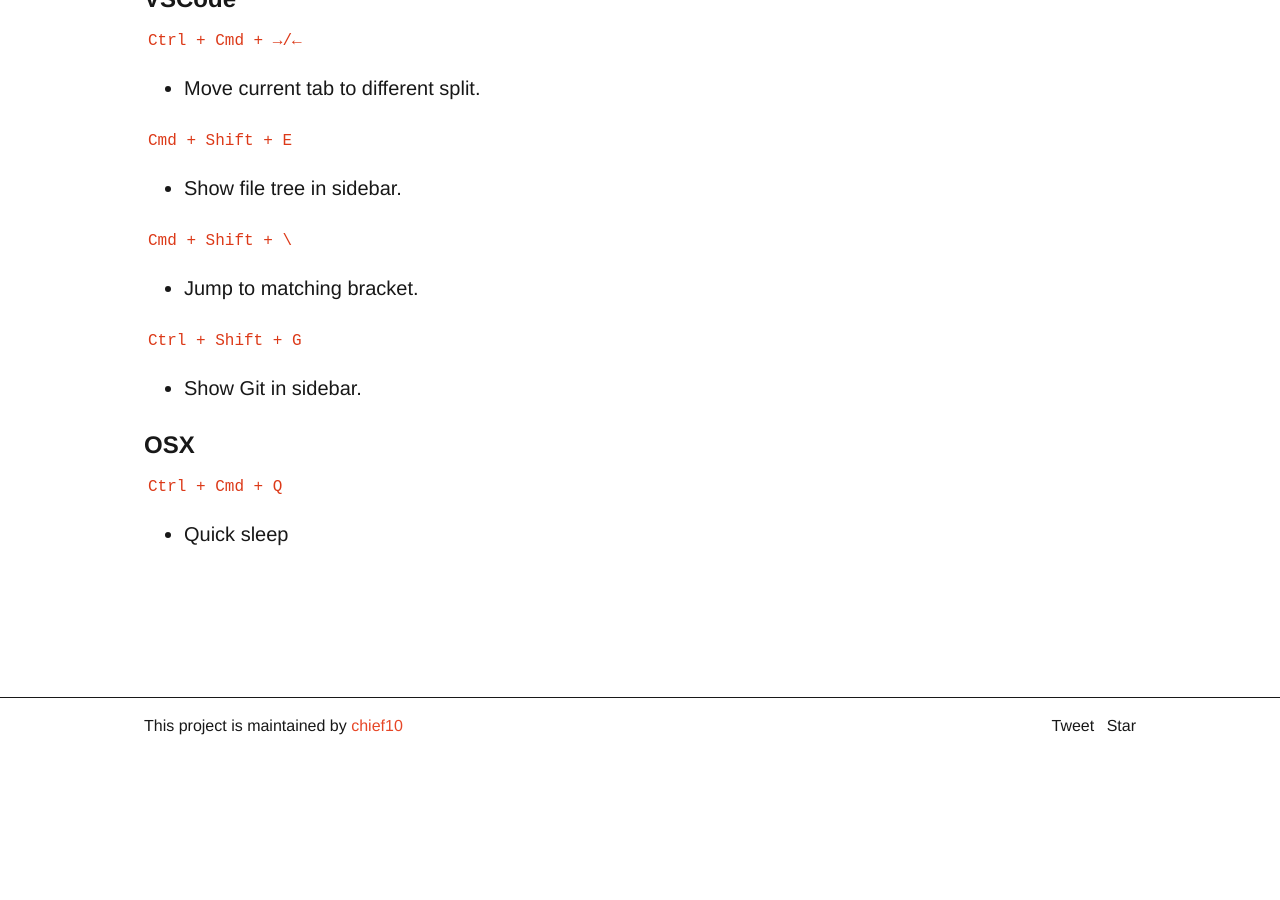
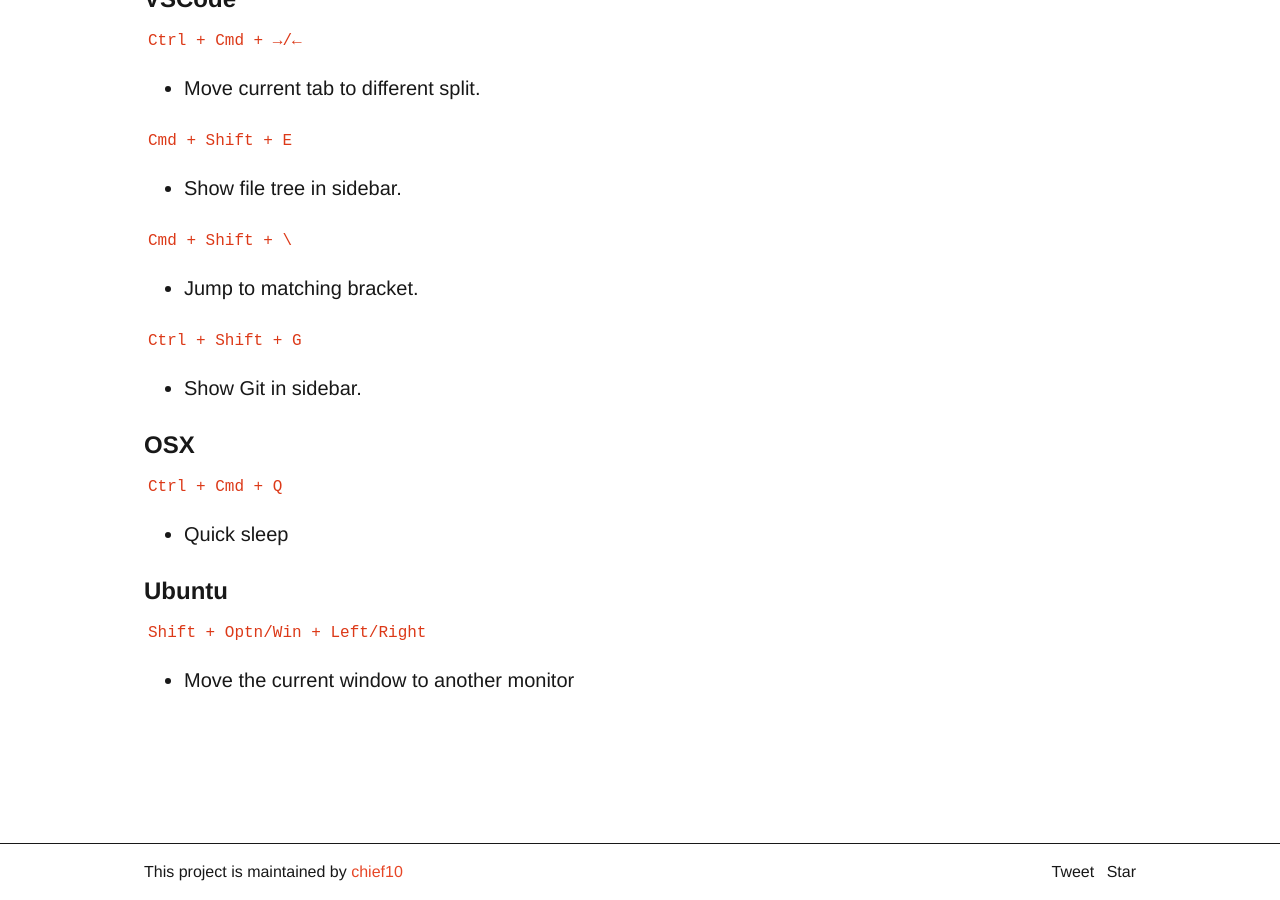
Before and after one commit to chief10/chief10.github.io, a Jekyll site: the page built from cheatsheet.md, in a window 1280 px wide and 900 px high, scrolled down 4548 px. Built offline with Jekyll 4.4.1, drawn with Linux system fonts in a browser that asks for light colours; some web fonts are replaced; comment, search, counter and statistics services are not loaded; before the commit the page ends 5302 px from its top, so only the background shows below that.

Commit message:
Update cheatsheet.md

```diff
--- a/cheatsheet.md
+++ b/cheatsheet.md
@@ -148,3 +148,9 @@
 
 `Ctrl + Cmd + Q`
 - Quick sleep
+
+
+### Ubuntu
+
+`Shift + Optn/Win + Left/Right`
+- Move the current window to another monitor
```
